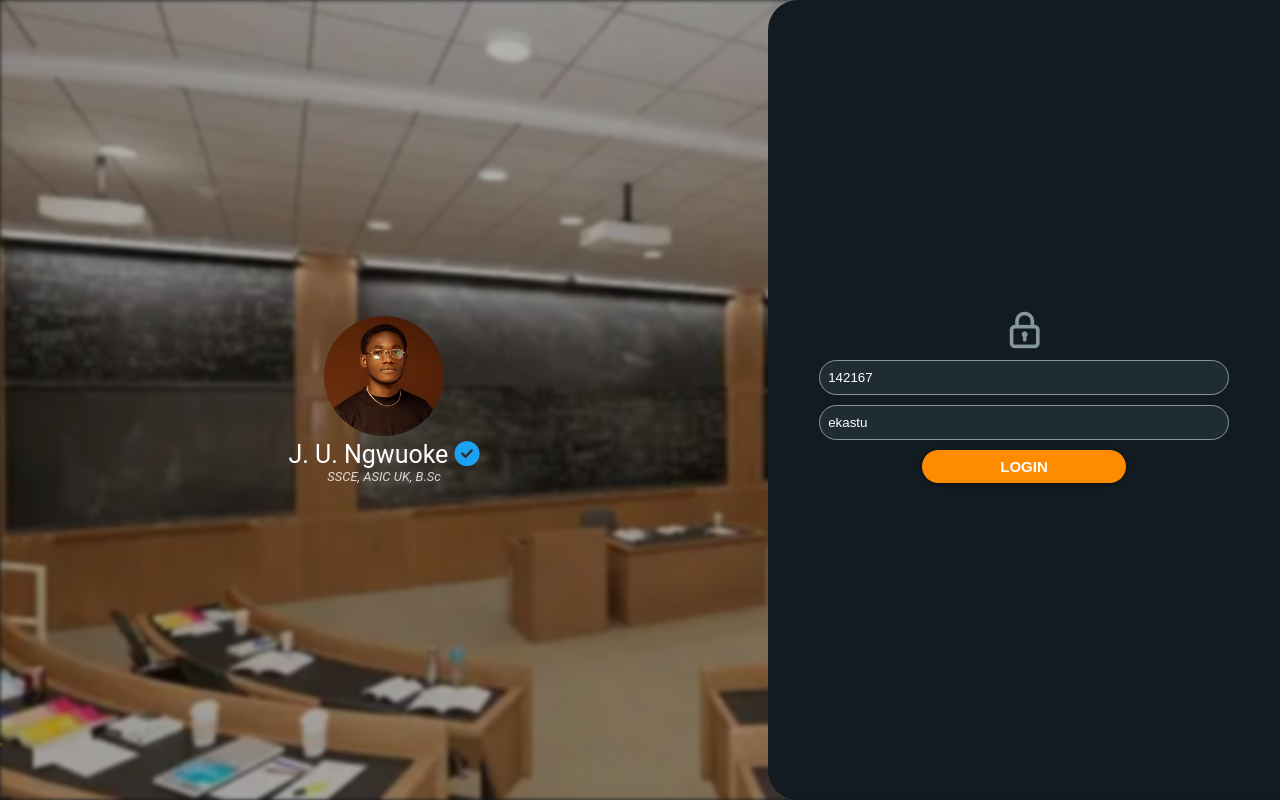
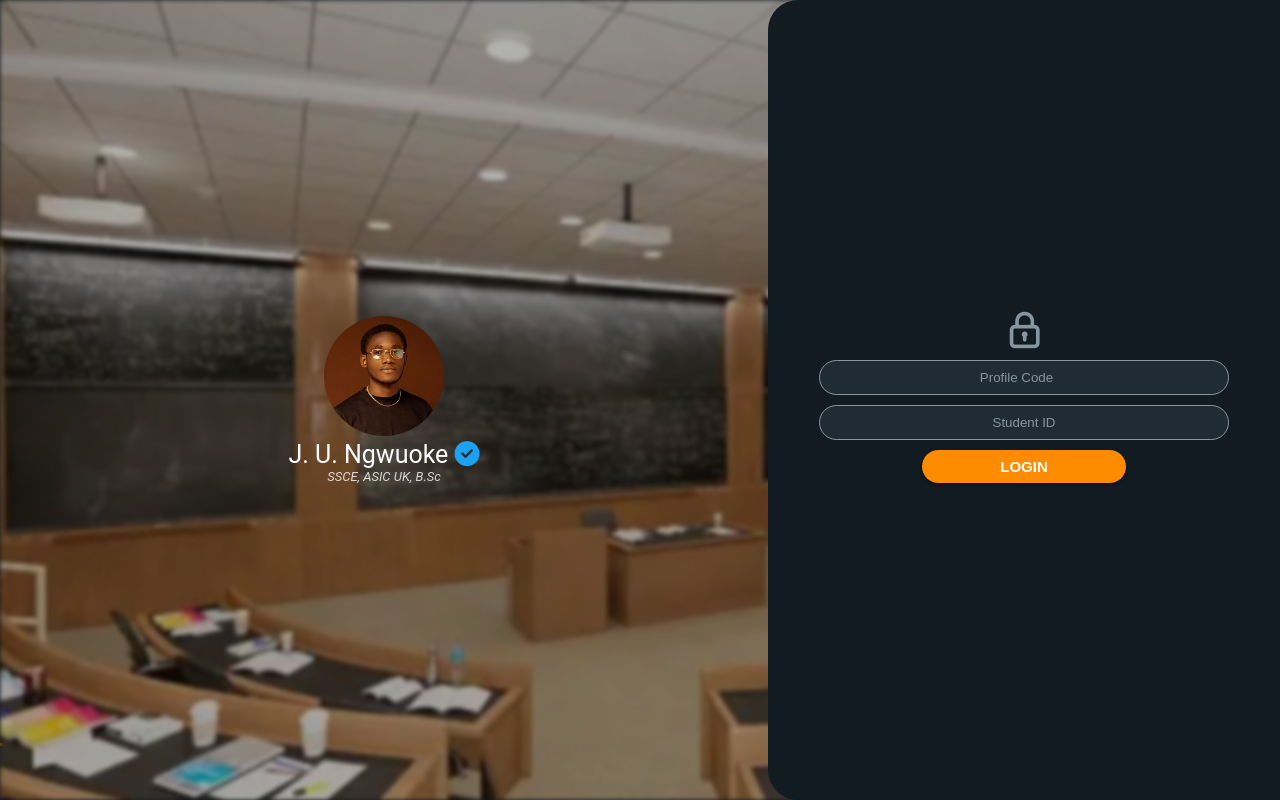
Before and after one commit to jucnfact/jaysportal, a plain HTML site: page index.html in a window 1280 px wide. Drawn offline with Linux system fonts and the light colour scheme; a web font is replaced by a local one.

Commit message:
Dummy login security system updated!

```diff
--- a/index.html
+++ b/index.html
@@ -32,8 +32,8 @@
                 <div id="login">
                     <div id="loginForm">
                         <div><i class="icon-lock" id="lgn"></i></div>
-                        <input type="number" placeholder="Profile Code" id="pCode" value="142167" required/>
-                        <input type="text"  placeholder="Student ID" id="stuID" value="ekastu" required/>
+                        <input type="number" placeholder="Profile Code" id="pCode" value="" required/>
+                        <input type="text"  placeholder="Student ID" id="stuID" value="" required/>
                         <button id="log-submit">Login</button>
                     </div>
                 </div>
```
